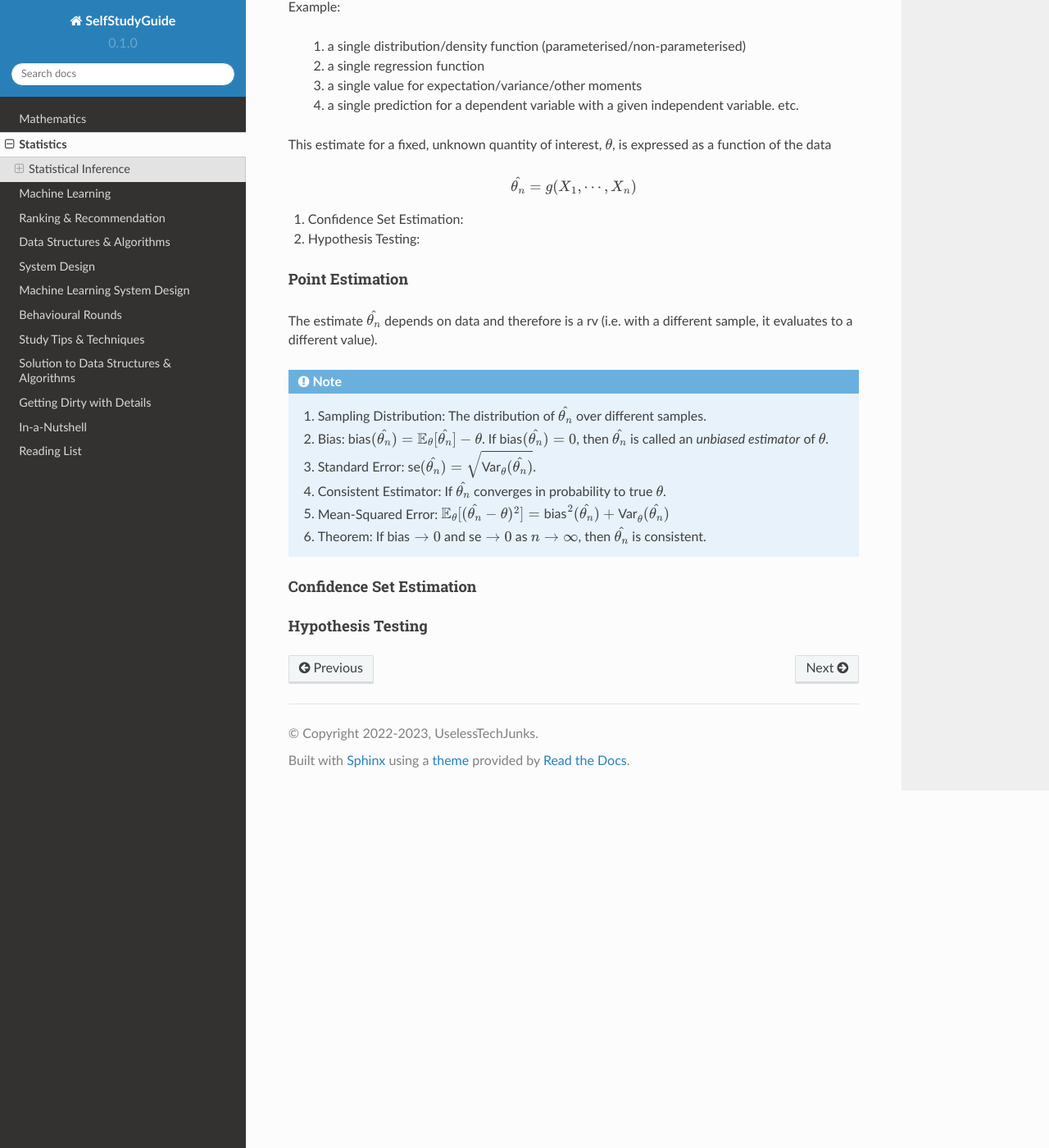
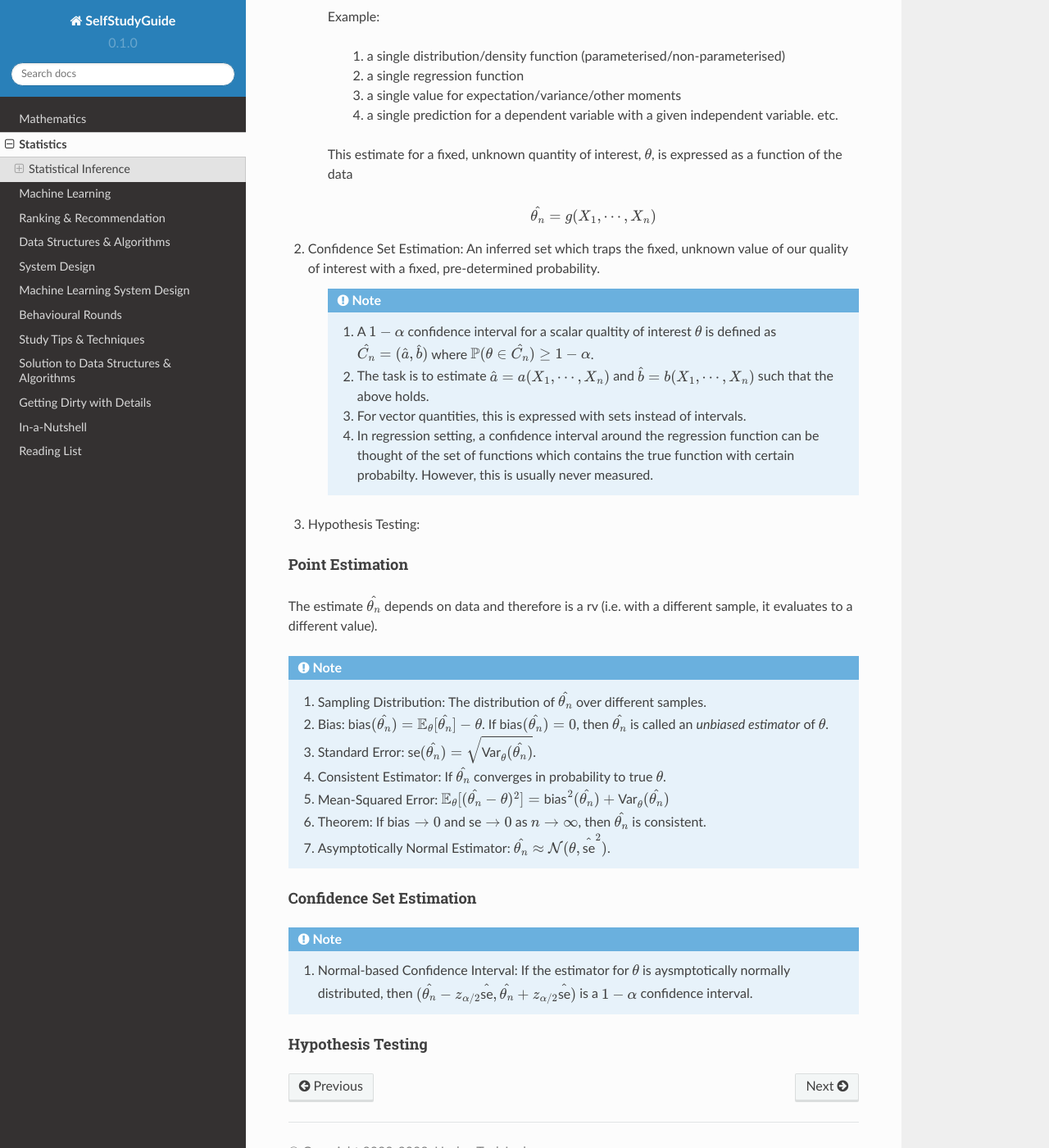
Before and after one commit to uselesstechjunks/leetcode, a Sphinx documentation site: the page built from docs/source/stat.rst, in a window 1280 px wide and 1400 px high, scrolled down 1980 px. Shown: the whole window at 82% size. Built offline with Sphinx 7.4.7 and the Read the Docs theme 2.0.0, drawn with Linux system fonts in a browser that asks for light colours; some of the changed text lies outside the part shown.

Commit message:
Update stat.rst

```diff
--- a/docs/source/stat.rst
+++ b/docs/source/stat.rst
@@ -46,7 +46,7 @@ Example: If a model for regression is restricted to the set of affine functions
 .. math::
     \mathcal{F}=\{r(x)=mx+c; m,c\in\mathbb{R}\}
 
-then it's parametric. Similarly, if the model is a set of FFN (feed-forward networks) of a given size, then it is also parametric and the parameters of this model is the weights and biases in each layer.
+then it's parametric. Similarly, if the model is a set of FFN (feed-forward networks) of a given size, then it is also parametric and the parameters of this model are the weights and biases in each layer.
 
 If it is for densities, then a parametric model could be
 
@@ -66,21 +66,27 @@ A non-parametric model for distributions can be the set of all possible cdfs.
 Types of Inference
 =========================
 
-#. Point Estimation: A single *best* estimate (i.e. a point) within the model.
+#. Point Estimation: An inferred single *best* estimate (i.e. a point) for the fixed, unknown qualtity of interest within the model.
 
-Example:
+    Example:
 
-    #. a single distribution/density function (parameterised/non-parameterised)
-    #. a single regression function
-    #. a single value for expectation/variance/other moments
-    #. a single prediction for a dependent variable with a given independent variable. etc.
+        #. a single distribution/density function (parameterised/non-parameterised)
+        #. a single regression function
+        #. a single value for expectation/variance/other moments
+        #. a single prediction for a dependent variable with a given independent variable. etc.
 
-This estimate for a fixed, unknown quantity of interest, :math:`\theta`, is expressed as a function of the data
+    This estimate for a fixed, unknown quantity of interest, :math:`\theta`, is expressed as a function of the data
 
-.. math::
-    \hat{\theta_n}=g(X_1,\cdots,X_n)
+    .. math::
+        \hat{\theta_n}=g(X_1,\cdots,X_n)
 
-#. Confidence Set Estimation:
+#. Confidence Set Estimation: An inferred set which traps the fixed, unknown value of our quality of interest with a fixed, pre-determined probability.
+
+    .. note::
+        #. A :math:`1-\alpha` confidence interval for a scalar qualtity of interest :math:`\theta` is defined as :math:`\hat{C_n}=(\hat{a},\hat{b})` where :math:`\mathbb{P}(\theta\in\hat{C_n})\ge 1-\alpha`.
+        #. The task is to estimate :math:`\hat{a}=a(X_1,\cdots,X_n)` and :math:`\hat{b}=b(X_1,\cdots,X_n)` such that the above holds.
+        #. For vector quantities, this is expressed with sets instead of intervals.
+        #. In regression setting, a confidence interval around the regression function can be thought of the set of functions which contains the true function with certain probabilty. However, this is usually never measured.
 
 #. Hypothesis Testing:
 
@@ -95,9 +101,12 @@ The estimate :math:`\hat{\theta_n}` depends on data and therefore is a rv (i.e.
     #. Consistent Estimator: If :math:`\hat{\theta_n}` converges in probability to true :math:`\theta`.
     #. Mean-Squared Error: :math:`\mathbb{E}_{\theta}[(\hat{\theta_n}-\theta)^2]=\text{bias}^2(\hat{\theta_n})+\text{Var}_{\theta}(\hat{\theta_n})`
     #. Theorem: If :math:`\text{bias}\to 0` and :math:`\text{se}\to 0` as :math:`n\to \infty`, then :math:`\hat{\theta_n}` is consistent.
+    #. Asymptotically Normal Estimator: :math:`\hat{\theta_n}\approx\mathcal{N}(\theta,\hat{\text{se}}^2)`.
 
 Confidence Set Estimation
 ---------------------------------------
+.. note::
+    #. Normal-based Confidence Interval: If the estimator for :math:`\theta` is aysmptotically normally distributed, then :math:`(\hat{\theta_n}-z_{\alpha/2}\hat{\text{se}},\hat{\theta_n}+z_{\alpha/2}\hat{\text{se}})` is a :math:`1-\alpha` confidence interval.
 
 Hypothesis Testing
 ---------------------------------
```
